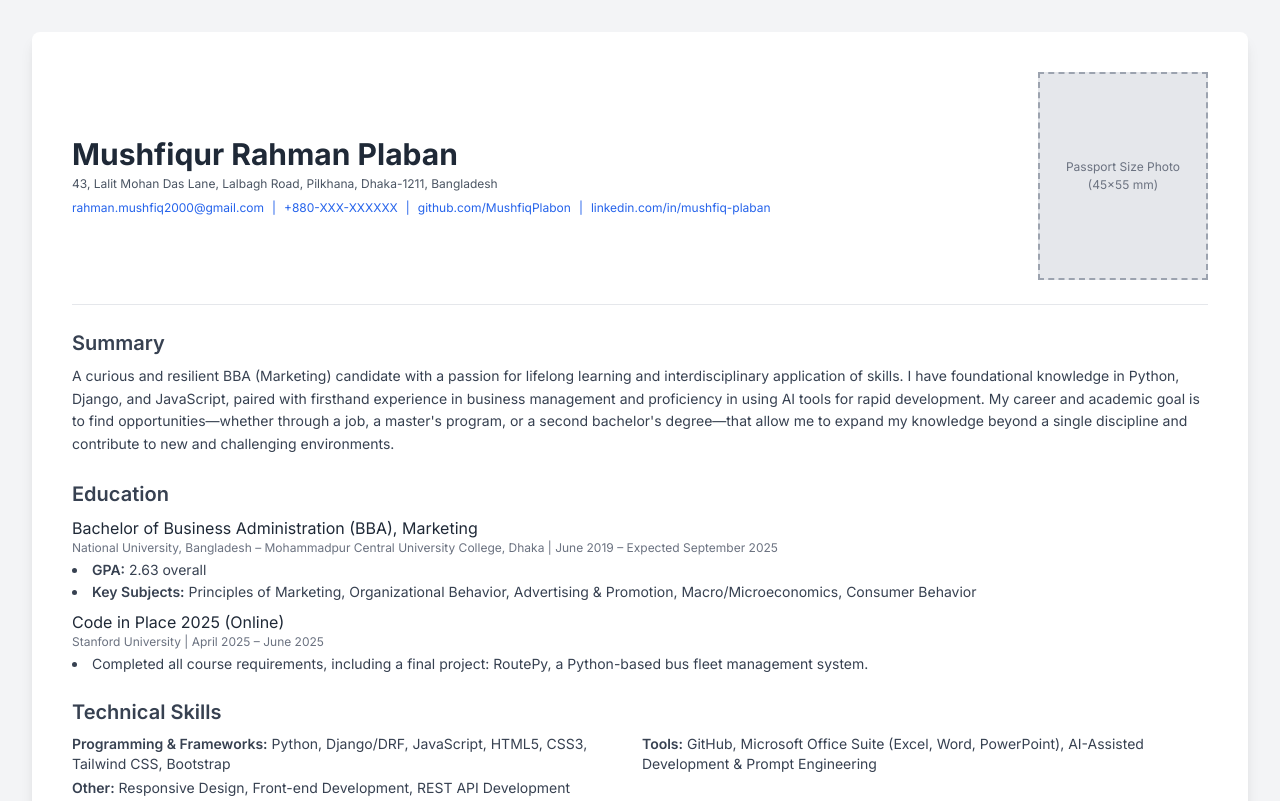
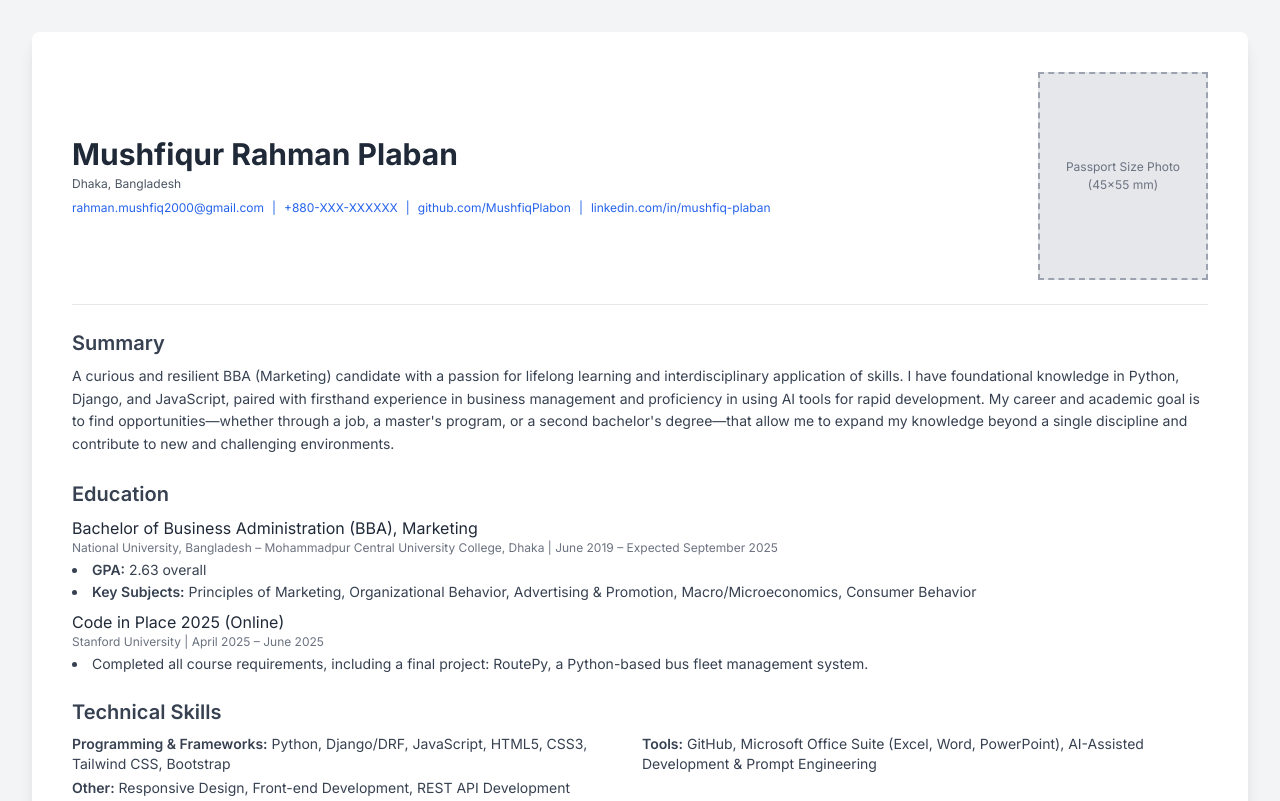
Before and after one commit to MushfiqPlabon/currentResume, a plain HTML site: page unstyledCV.html in a window 1280 px wide. Shown: the top 801 px of the page. Drawn offline with nearby package versions, Linux system fonts and the light colour scheme.

Commit message:
Update unstyledCV.html

```diff
--- a/unstyledCV.html
+++ b/unstyledCV.html
@@ -132,8 +132,7 @@
                 <!-- itemprop for contact information -->
                 <p class="text-xs text-gray-600 mb-2" itemprop="address" itemscope
                     itemtype="http://schema.org/PostalAddress">
-                    <span itemprop="streetAddress">43, Lalit Mohan Das Lane, Lalbagh Road</span>,
-                    <span itemprop="addressLocality">Pilkhana</span>, <span itemprop="addressRegion">Dhaka-1211</span>,
+ <span itemprop="addressRegion">Dhaka</span>,
                     <span itemprop="addressCountry">Bangladesh</span>
                 </p>
                 <div
```
